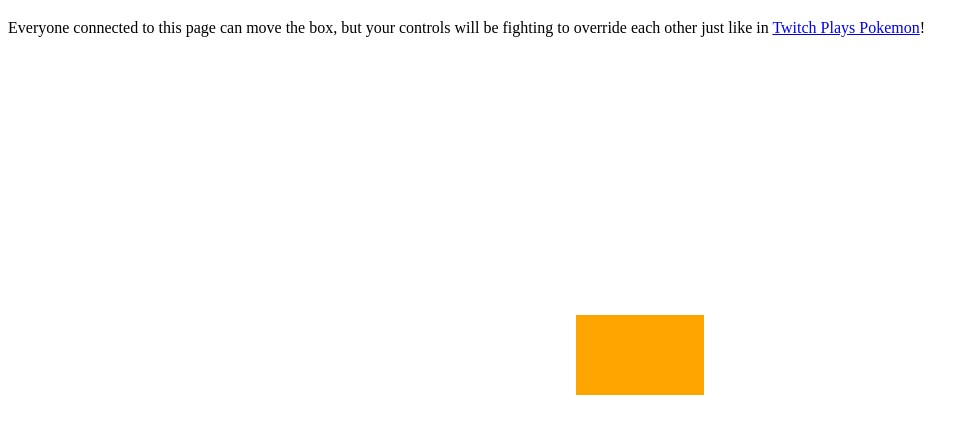
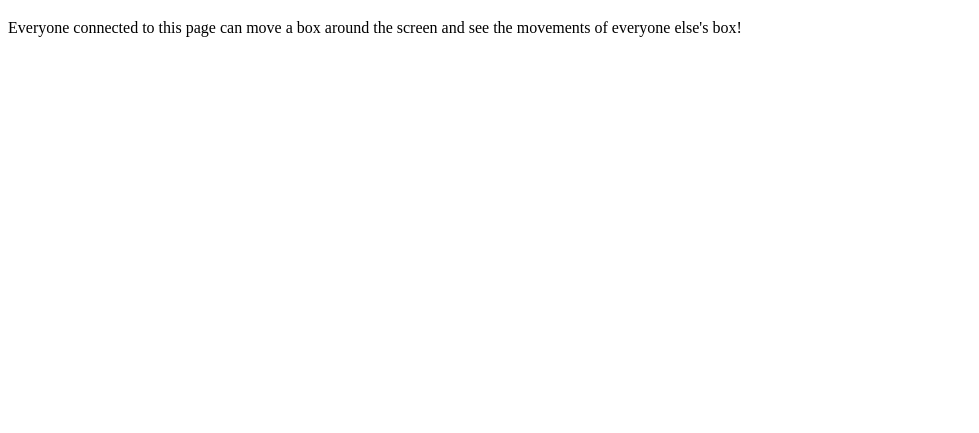
Before and after one commit to LearnTeachCode/socketio-box-individual, a website: page public/index.html in a window 1280 px wide. Shown: the part 61-494 px from the top of the page, without its empty margins (0-979 px from the left). Drawn offline with nearby package versions, Linux system fonts and the light colour scheme; no server answers.

Commit message:
Update index.html

```diff
--- a/public/index.html
+++ b/public/index.html
@@ -6,8 +6,8 @@
 	</head>
 	<body>
 		<h1>Move the Box!</h1>
-		<p>Everyone connected to this page can move the box, but your controls will be fighting to override each other just like in <a href="https://en.wikipedia.org/wiki/Twitch_Plays_Pok%C3%A9mon">Twitch Plays Pokemon</a>!</p>
-		<p id="movebox" style="width:10%;height:10%;background:orange;position:absolute;top:45%;left:45%;"></p>
+		<p>Everyone connected to this page can move a box around the screen and see the movements of everyone else's box!</p>
+		<p id="me" class="me" style="top:40%;left:46%;"></p>
 
 		<script src="/socket.io/socket.io.js"></script>
 		<script src="local.js"></script>
```
